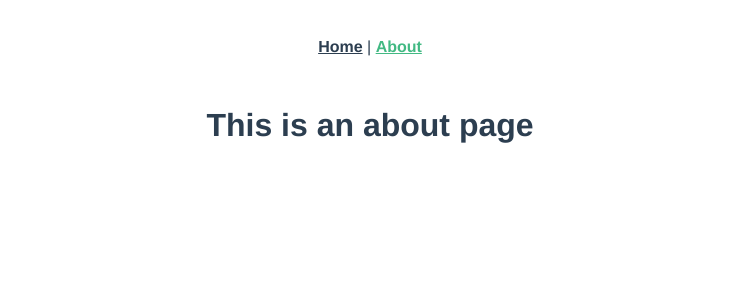
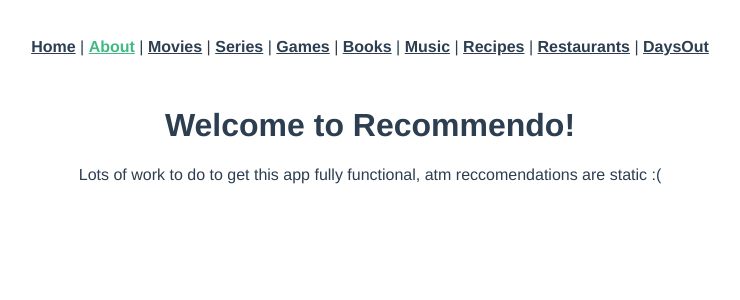
Before and after one commit to Ryan-Coates/Recommendo, a Vue app in the folder recommendo-ui/: page /about in a window 1280 px wide. Shown: the top 300 px of the page, without its empty margins (270-1010 px from the left). Built offline with nearby package versions, Linux system fonts and the light colour scheme.

Commit message:
it's a start

```diff
--- a/recommendo-ui/src/App.vue
+++ b/recommendo-ui/src/App.vue
@@ -2,7 +2,15 @@
   <div id="app">
     <div id="nav">
       <router-link to="/">Home</router-link> |
-      <router-link to="/about">About</router-link>
+      <router-link to="/about">About</router-link> |
+      <router-link to="/movies">Movies</router-link> |
+      <router-link to="/series">Series</router-link> |
+      <router-link to="/games">Games</router-link> |
+      <router-link to="/books">Books</router-link> |
+      <router-link to="/music">Music</router-link> |
+      <router-link to="/recipes">Recipes</router-link> |
+      <router-link to="/restaurants">Restaurants</router-link> |
+      <router-link to="/daysout">DaysOut</router-link>
     </div>
     <router-view/>
   </div>
--- a/recommendo-ui/src/views/About.vue
+++ b/recommendo-ui/src/views/About.vue
@@ -1,5 +1,6 @@
 <template>
   <div class="about">
-    <h1>This is an about page</h1>
+    <h1>Welcome to Recommendo!</h1>
+    <p>Lots of work to do to get this app fully functional, atm reccomendations are static :(</p>
   </div>
 </template>
```
